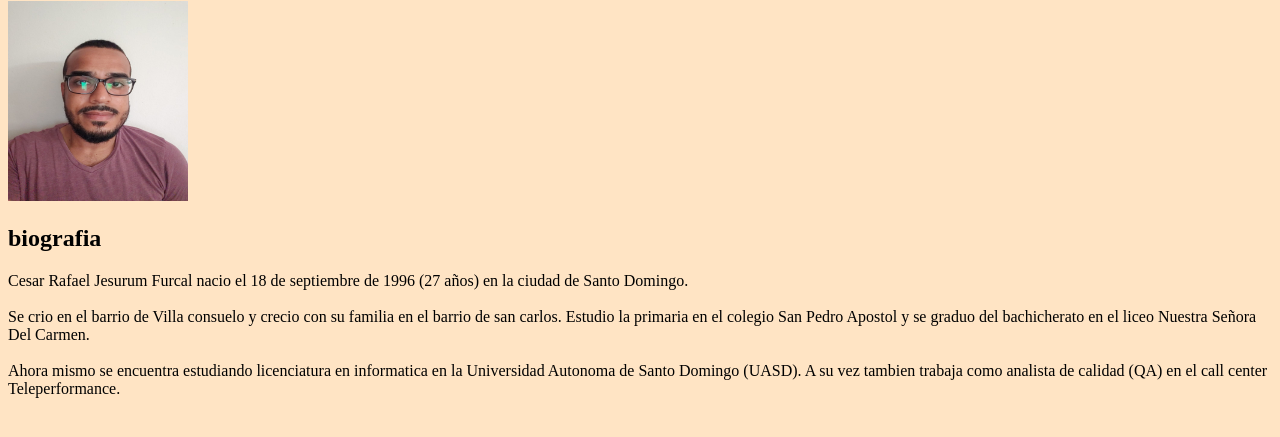
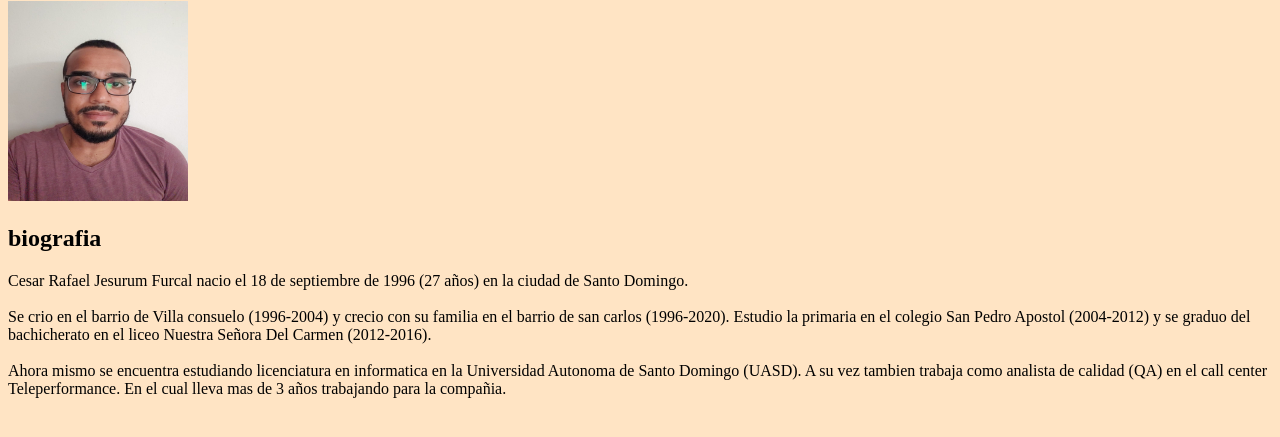
Before and after one commit to CesarJesurum/CesarJesurum.github.io, a plain HTML site: page index.html in a window 1280 px wide. Shown: the part 79-516 px from the top of the page. Drawn offline with Linux system fonts and the light colour scheme.

Commit message:
actualizacion

```diff
--- a/index.html
+++ b/index.html
@@ -9,7 +9,7 @@
     <h1>Cesar Rafael Jesurum Furcal</h1>
     <img src="imagenes/Image.jpg" alt="Mi imagen" width="180px" height="200px">
     <h2>biografia</h2>
-    <p>Cesar Rafael Jesurum Furcal nacio el 18 de septiembre de 1996 (27 años) en la ciudad de Santo Domingo. <br> <br> Se crio en el barrio de Villa consuelo y crecio con su familia en el barrio de san carlos. Estudio la primaria en el colegio San Pedro Apostol y se graduo del bachicherato en el liceo Nuestra Señora Del Carmen. <br><br> Ahora mismo se encuentra estudiando licenciatura en informatica en la Universidad Autonoma de Santo Domingo (UASD). A su vez tambien trabaja como analista de calidad (QA) en el call center Teleperformance.</p>
+    <p>Cesar Rafael Jesurum Furcal nacio el 18 de septiembre de 1996 (27 años) en la ciudad de Santo Domingo. <br> <br> Se crio en el barrio de Villa consuelo (1996-2004) y crecio con su familia en el barrio de san carlos (1996-2020). Estudio la primaria en el colegio San Pedro Apostol (2004-2012) y se graduo del bachicherato en el liceo Nuestra Señora Del Carmen (2012-2016). <br><br> Ahora mismo se encuentra estudiando licenciatura en informatica en la Universidad Autonoma de Santo Domingo (UASD). A su vez tambien trabaja como analista de calidad (QA) en el call center Teleperformance. En el cual lleva mas de 3 años trabajando para la compañia.</p>
 
 </body>
 </html>
```
